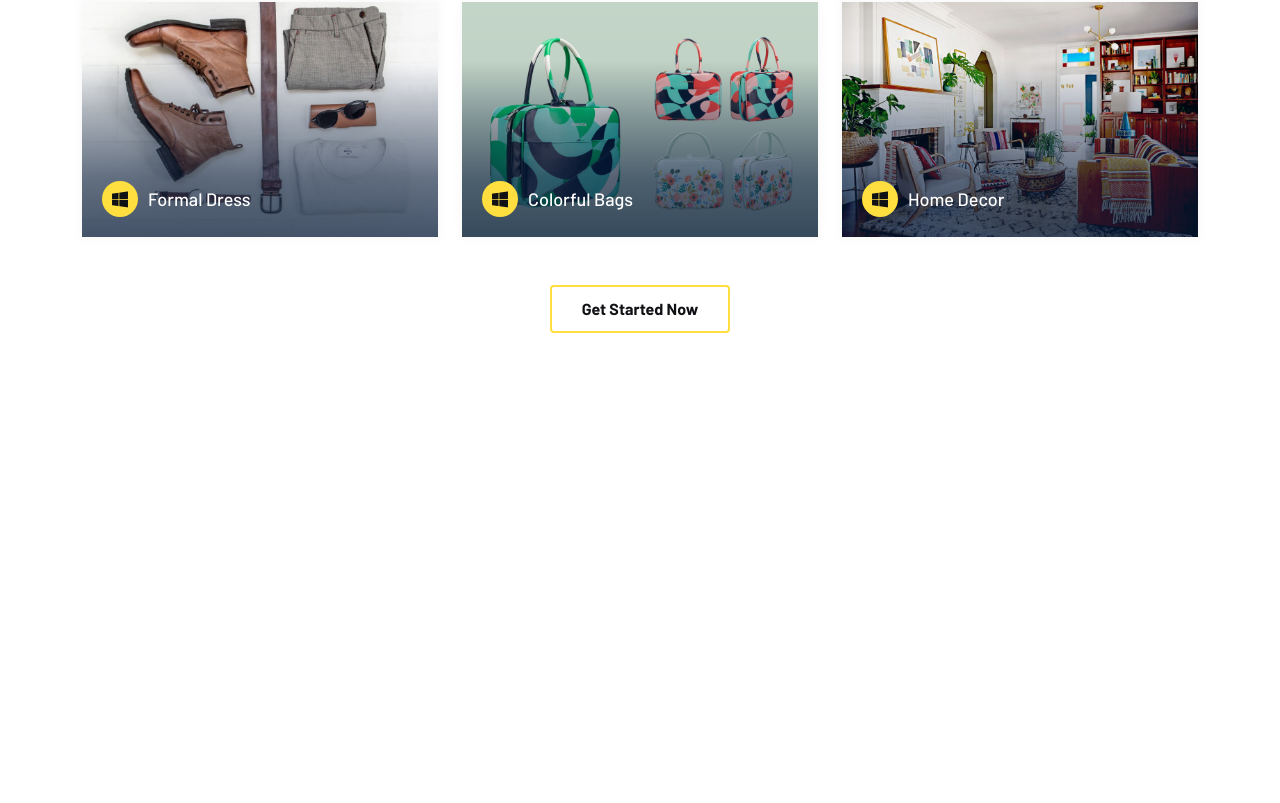
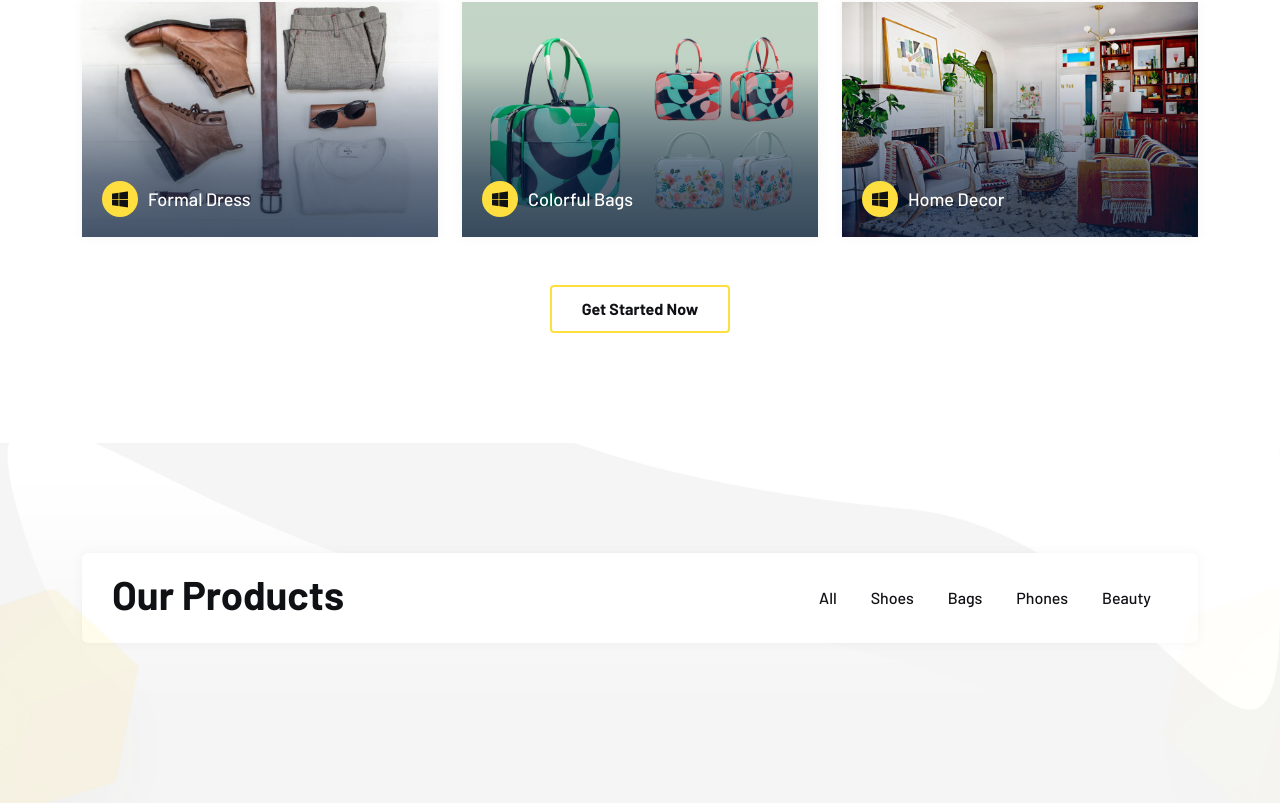
Before and after one commit to Pandey9800/react_ecom, a React (Vite) app: page / in a window 1280 px wide. Shown: the part 1327-2130 px from the top of the page. Before the commit the page ends 1770 px from the top, so only its background shows below. Built offline with nearby package versions, Linux system fonts and the light colour scheme.

Commit message:
Added Our Products Section with Product Options

```diff
--- /dev/null
+++ b/src/home/CategoryShowCase.jsx
@@ -0,0 +1,113 @@
+import React, { useState } from 'react'
+
+const title = "Our Products";
+
+const ProductData = [
+{
+imgUrl: 'src/assets/images/categoryTab/01.jpg',
+cate: 'Shoes',
+title: 'Nike Premier X',
+author: 'assets/images/course/author/01.jpg',
+brand: 'Nike',
+price: '199 ₹',
+id: 1,
+},
+{
+imgUrl: 'src/assets/images/categoryTab/02.jpg',
+cate: 'Bags',
+title: 'Asthetic Bags',
+author: 'assets/images/course/author/02.jpg',
+brand: 'D&J Bags',
+price: '199 ₹',
+id: 2,
+},
+{
+imgUrl: 'src/assets/images/categoryTab/03.jpg',
+cate: 'Phones',
+title: 'iPhone 12',
+author: 'src/assets/images/categoryTab/brand/apple.png',
+brand: 'Apple',
+price: '199 ₹',
+id: 3,
+},
+{
+imgUrl: 'src/assets/images/categoryTab/04.jpg',
+cate: 'Bags',
+title: 'Hiking Bag 15 Nh100',
+author: 'assets/images/course/author/04.jpg',
+brand: 'Gucci',
+price: '199 ₹',
+id: 4,
+},
+{
+imgUrl: 'src/assets/images/categoryTab/05.jpg',
+cate: 'Shoes',
+title: 'Outdoor Sports Shoes',
+author: 'assets/images/course/author/05.jpg',
+brand: 'Nike',
+price: '199 ₹',
+id: 5,
+},
+{
+imgUrl: 'src/assets/images/categoryTab/06.jpg',
+cate: 'Beauty',
+title: 'COSRX Snail Mucin',
+author: 'assets/images/course/author/06.jpg',
+brand: 'Zaara',
+price: '199 ₹',
+id: 6,
+},
+{
+imgUrl: 'src/assets/images/categoryTab/07.jpg',
+cate: 'Bags',
+title: 'Look Less Chanel Bag ',
+author: 'assets/images/course/author/01.jpg',
+brand: 'Gucci',
+price: '199 ₹',
+id: 7,
+},
+{
+imgUrl: 'src/assets/images/categoryTab/08.jpg',
+cate: 'Shoes',
+title: 'Casual Sneakers',
+author: 'assets/images/course/author/02.jpg',
+brand: 'Bata',
+price: '199 ₹',
+id: 8,
+},
+]
+
+const CategoryShowCase = () => {
+    const [items, setItems] = useState(ProductData);
+
+    // category based filtering
+
+    const filterItem = () => {
+
+    }
+  return (
+      <div className="course-section style-3 padding-tb">
+          {/* Shapes */}
+          <div className="course-shape one"><img src="/src/assets/images/shape-img/icon/01.png" alt="" /></div>
+          <div className="course-shape two"><img src="/src/assets/images/shape-img/icon/02.png" alt="" /></div>
+          {/* main section */}
+          <div className="container">
+              {/* section header */}
+              <div className="section-header">
+                  <h2 className="title">{title}</h2>
+                  <div className="course-filter-group">
+                      <ul className="lab-ul">
+                          <li onClick={() => filterItem("All")}>All</li>
+                          <li onClick={() => filterItem("Shoes")}>Shoes</li>
+                          <li onClick={() => filterItem("Bags")}>Bags</li>
+                          <li onClick={() => filterItem("Phones")}>Phones</li>
+                          <li onClick={() => filterItem("Beauty")}>Beauty</li>
+                      </ul>
+                  </div>
+              </div>
+          </div>
+    </div>
+  )
+}
+
+export default CategoryShowCase
--- a/src/home/Home.jsx
+++ b/src/home/Home.jsx
@@ -1,12 +1,14 @@
 import React from 'react'
 import Banner from './Banner'
 import HomeCate from './HomeCate'
+import CategoryShowCase from './CategoryShowCase'
 
 const Home = () => {
   return (
       <div>
       <Banner />
       <HomeCate />
+      <CategoryShowCase />
     </div>
   )
 }
```
